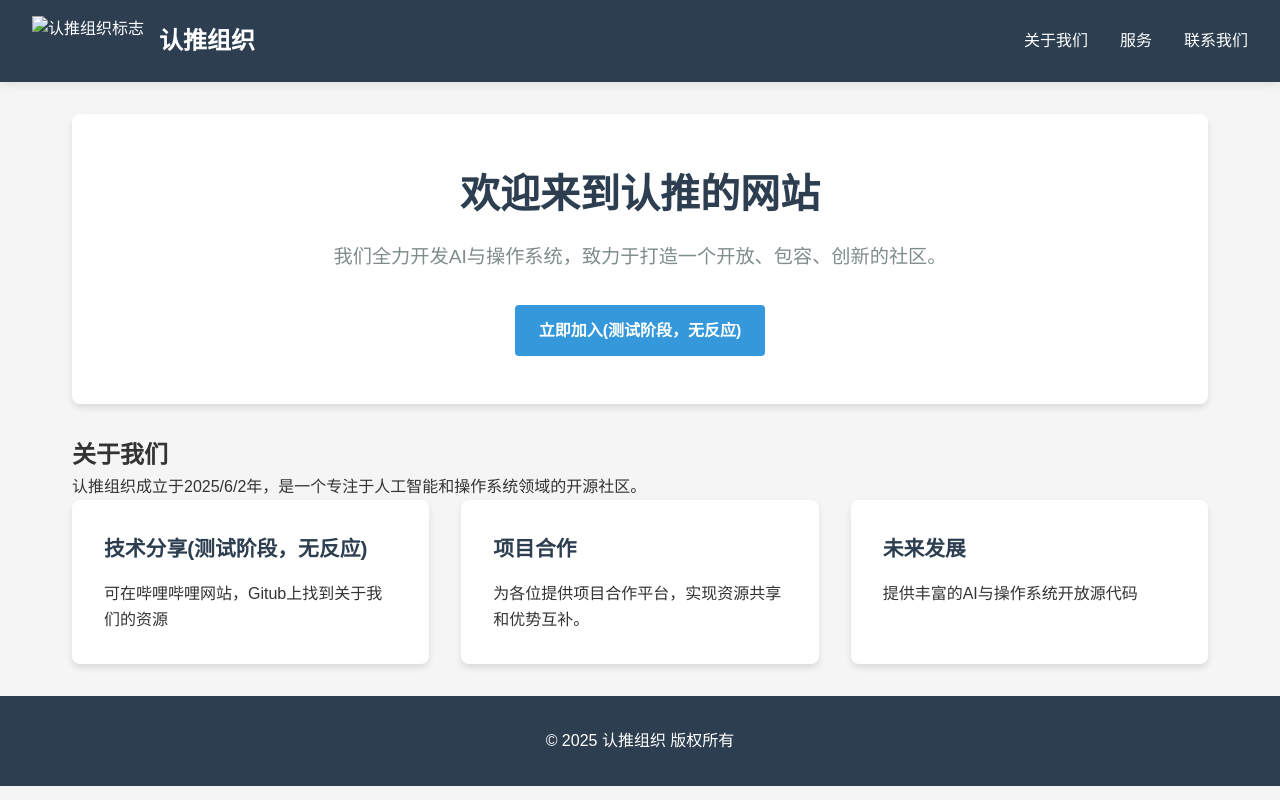
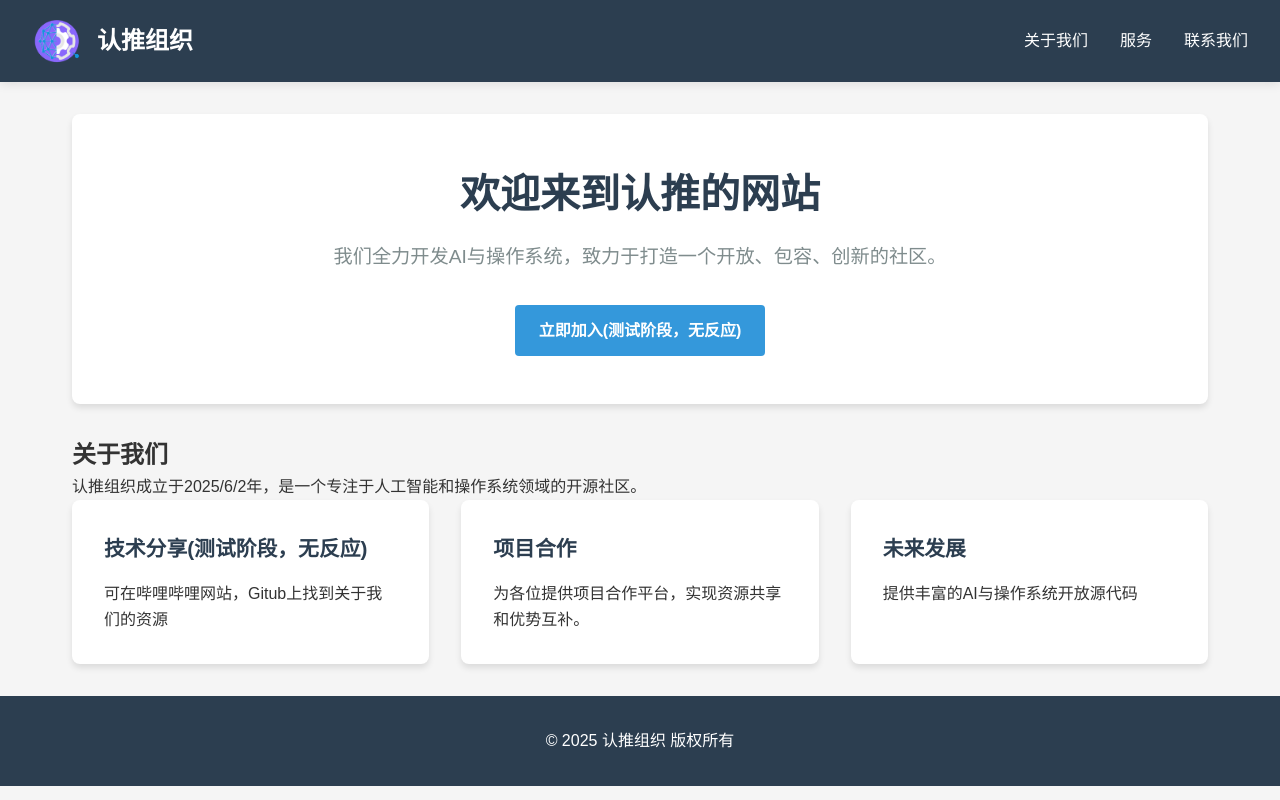
Before and after one commit to rentui/rentui.github.io, a plain HTML site: page index.html in a window 1280 px wide. Drawn offline with Linux system fonts and the light colour scheme.

Commit message:
None-None

```diff
--- a/index.html
+++ b/index.html
@@ -178,7 +178,7 @@
 
     <nav class="navbar">
         <div class="logo-container">
-            <img src="rentui.png" alt="认推组织标志" class="logo">
+            <img src="image/rentui.png" alt="认推组织标志" class="logo">
             <span class="org-name">认推组织</span>
         </div>
         <ul class="nav-links">
```
Also changed, not shown: image/favicon.ico (added).
